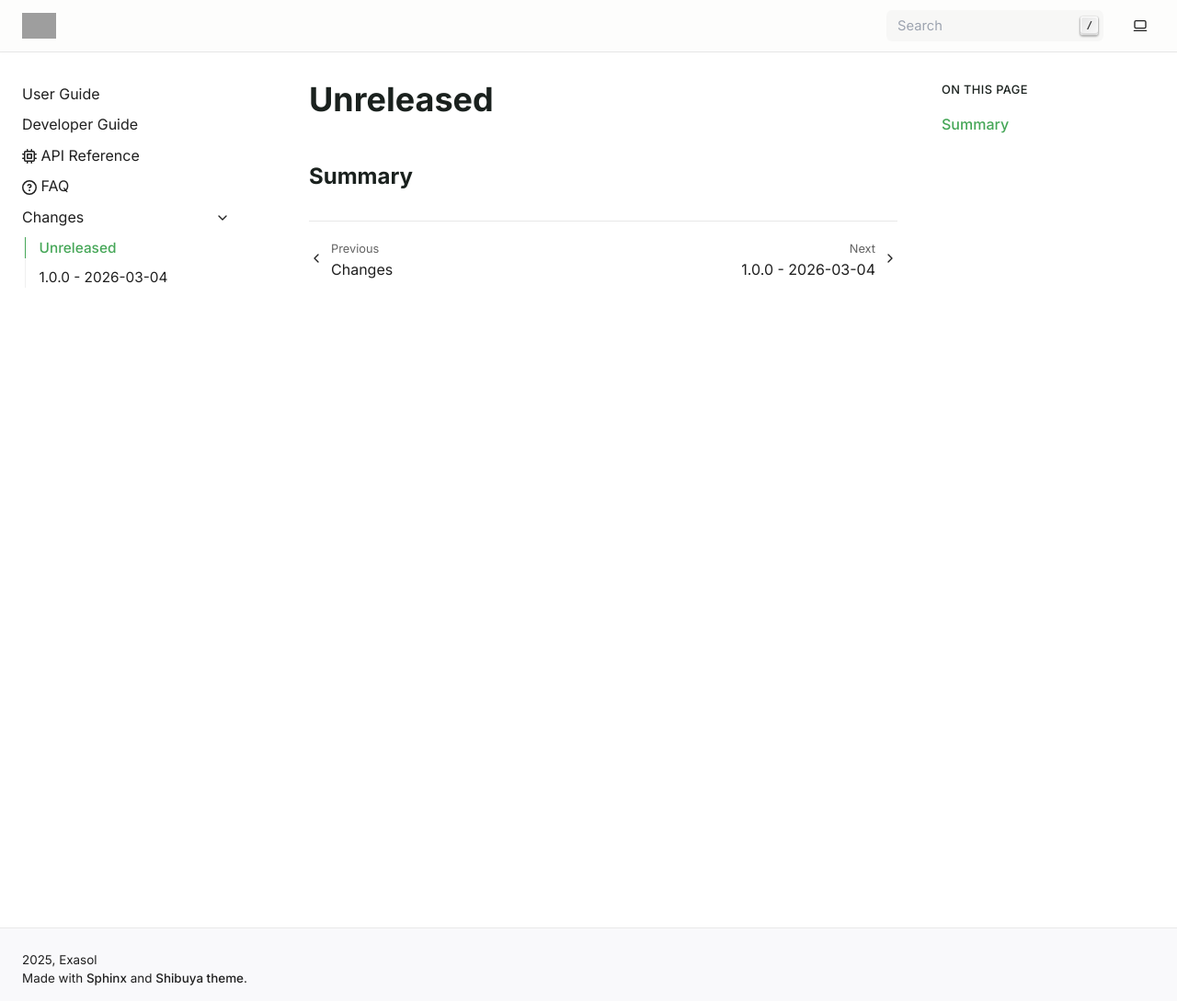
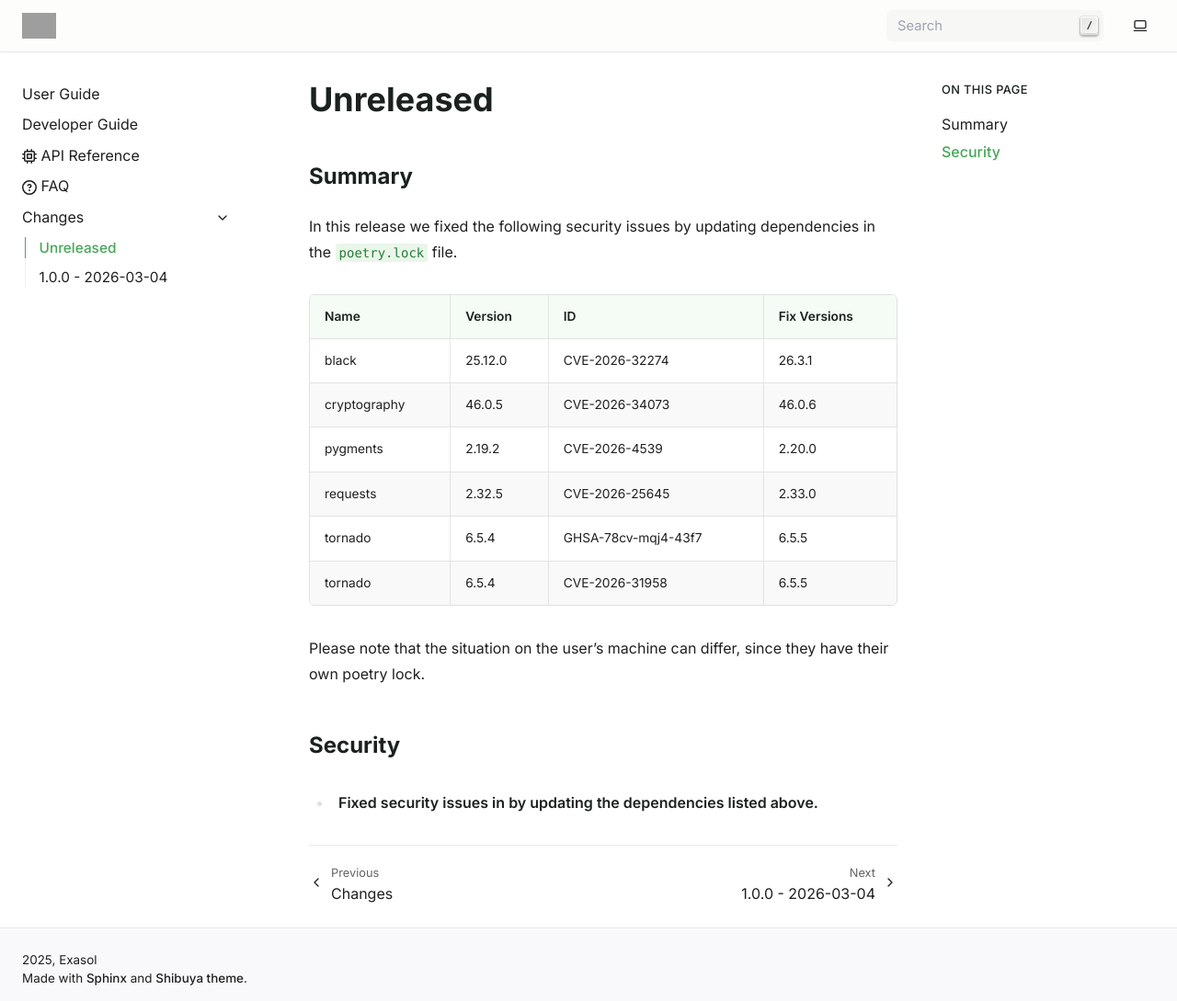
Before and after one commit to exasol/test-db-builder-python, a Sphinx documentation site: the page built from doc/changes/unreleased.md, in a window 1280 px wide and 1089 px high. Shown: the whole window at 92% size. Built offline with Sphinx 7.4.7, drawn with Linux system fonts in a browser that asks for light colours; grey boxes are pictures that could not be loaded.

Commit message:
Fixed security issues by updating dependencies in `poetry.lock`.

```diff
--- a/doc/changes/unreleased.md
+++ b/doc/changes/unreleased.md
@@ -1,3 +1,20 @@
 # Unreleased
 
 ## Summary
+
+In this release we fixed the following security issues by updating dependencies in the `poetry.lock` file.
+
+| Name         | Version | ID                  | Fix Versions |
+|--------------|---------|---------------------|--------------|
+| black        | 25.12.0 | CVE-2026-32274      | 26.3.1       |
+| cryptography | 46.0.5  | CVE-2026-34073      | 46.0.6       |
+| pygments     | 2.19.2  | CVE-2026-4539       | 2.20.0       |
+| requests     | 2.32.5  | CVE-2026-25645      | 2.33.0       |
+| tornado      | 6.5.4   | GHSA-78cv-mqj4-43f7 | 6.5.5        |
+| tornado      | 6.5.4   | CVE-2026-31958      | 6.5.5        |
+
+Please note that the situation on the user's machine can differ, since they have their own poetry lock.
+
+## Security
+
+* # Fixed security issues in by updating the dependencies listed above.
--- a/pyproject.toml
+++ b/pyproject.toml
@@ -43,6 +43,7 @@ nox = ">=2023.4.22"
 pytest = ">=7.0.0,<9"
 pytest-exasol-backend = ">=1.3.0,<2"
 types-regex = ">=2025.11"
+requests = ">=2.33.0" # Fixes a security issue in a transitive dependency. Remove once pysonar is fixed.
 
 [build-system]
 requires = ["poetry-core>=2.0.0"]
```
Also changed, not shown: 1 other file.
